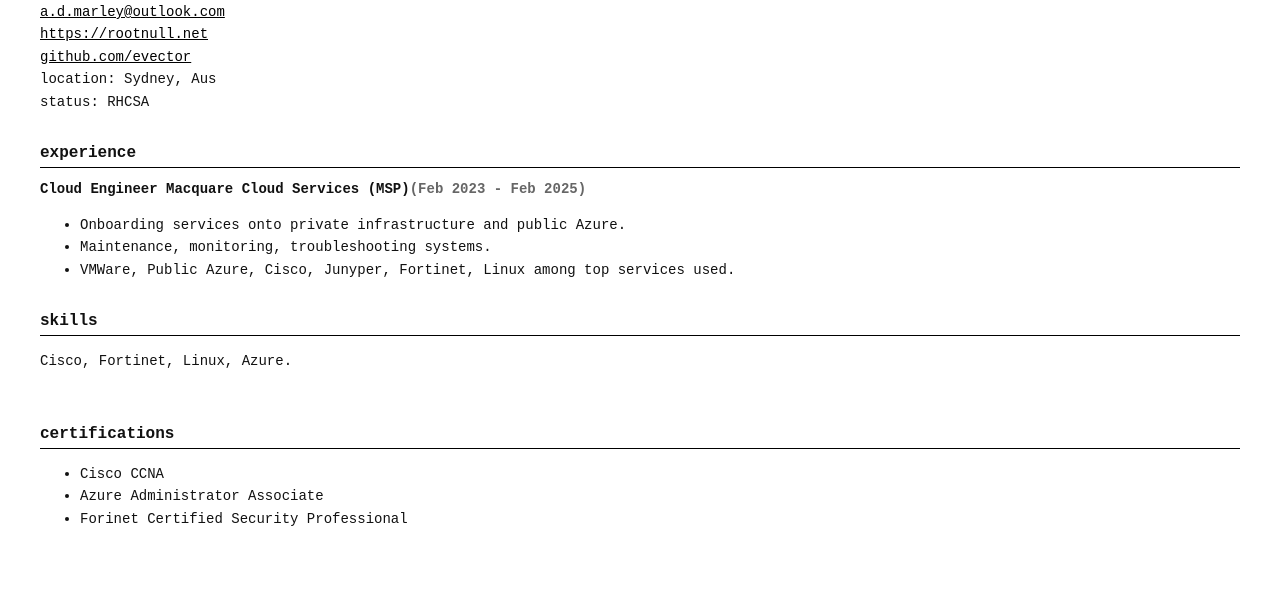
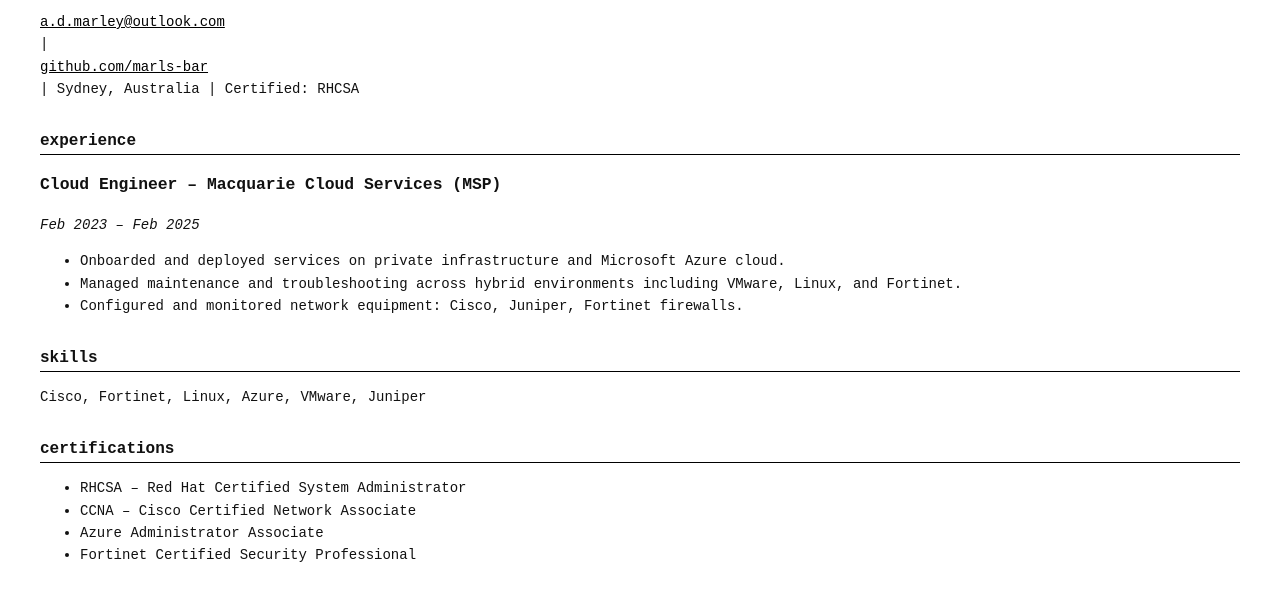
Before and after one commit to a-marley/resume, a plain HTML site: page index.html in a window 1280 px wide. Shown: the part 75-676 px from the top of the page. Drawn offline with Linux system fonts and the light colour scheme.

Commit message:
LLM critique

```diff
--- a/index.html
+++ b/index.html
@@ -62,43 +62,41 @@
   </style>
 </head>
 <body>
-
     <div class="header">
       <h1>Aidan Marley</h1>
-    <a href="mailto:a.d.marley@outlook.com">a.d.marley@outlook.com</a>
-    <a href="https://rootnull.net">https://rootnull.net</a>
-    <a href="https://github.com/marls-bar">github.com/evector</a>
-    <span>location: Sydney, Aus</span><br>
-    <span>status: RHCSA</span>
+      <p>
+        <a href="mailto:a.d.marley@outlook.com">a.d.marley@outlook.com</a> |
+        <a href="https://github.com/marls-bar">github.com/marls-bar</a> |
+        Sydney, Australia | Certified: RHCSA
+      </p>
     </div>
 
     <div class="section">
-    <h2>experience</h2>
-
+      <h2>Experience</h2>
       <div class="entry">
-      <div class="title">Cloud Engineer Macquare Cloud Services (MSP)<span class="meta">(Feb 2023 - Feb 2025)</span></div>
+        <h3>Cloud Engineer – Macquarie Cloud Services (MSP)</h3>
+        <p><em>Feb 2023 – Feb 2025</em></p>
         <ul>
-        <li>Onboarding services onto private infrastructure and public Azure.</li>
-        <li>Maintenance, monitoring, troubleshooting systems.</li>
-        <li>VMWare, Public Azure, Cisco, Junyper, Fortinet, Linux among top services used.</li>
+          <li>Onboarded and deployed services on private infrastructure and Microsoft Azure cloud.</li>
+          <li>Managed maintenance and troubleshooting across hybrid environments including VMware, Linux, and Fortinet.</li>
+          <li>Configured and monitored network equipment: Cisco, Juniper, Fortinet firewalls.</li>
         </ul>
+      </div>
     </div>
 
     <div class="section">
-    <h2>skills</h2>
-    <pre>
-Cisco, Fortinet, Linux, Azure.
-    </pre>
+      <h2>Skills</h2>
+      <p>Cisco, Fortinet, Linux, Azure, VMware, Juniper</p>
     </div>
 
     <div class="section">
-    <h2>certifications</h2>
+      <h2>Certifications</h2>
       <ul>
-      <li>Cisco CCNA</li>
+        <li>RHCSA – Red Hat Certified System Administrator</li>
+        <li>CCNA – Cisco Certified Network Associate</li>
         <li>Azure Administrator Associate</li>
-      <li>Forinet Certified Security Professional</li>
+        <li>Fortinet Certified Security Professional</li>
       </ul>
     </div>
-
 </body>
 </html>
```
Lines whose indentation alone changed are shown as unchanged.
